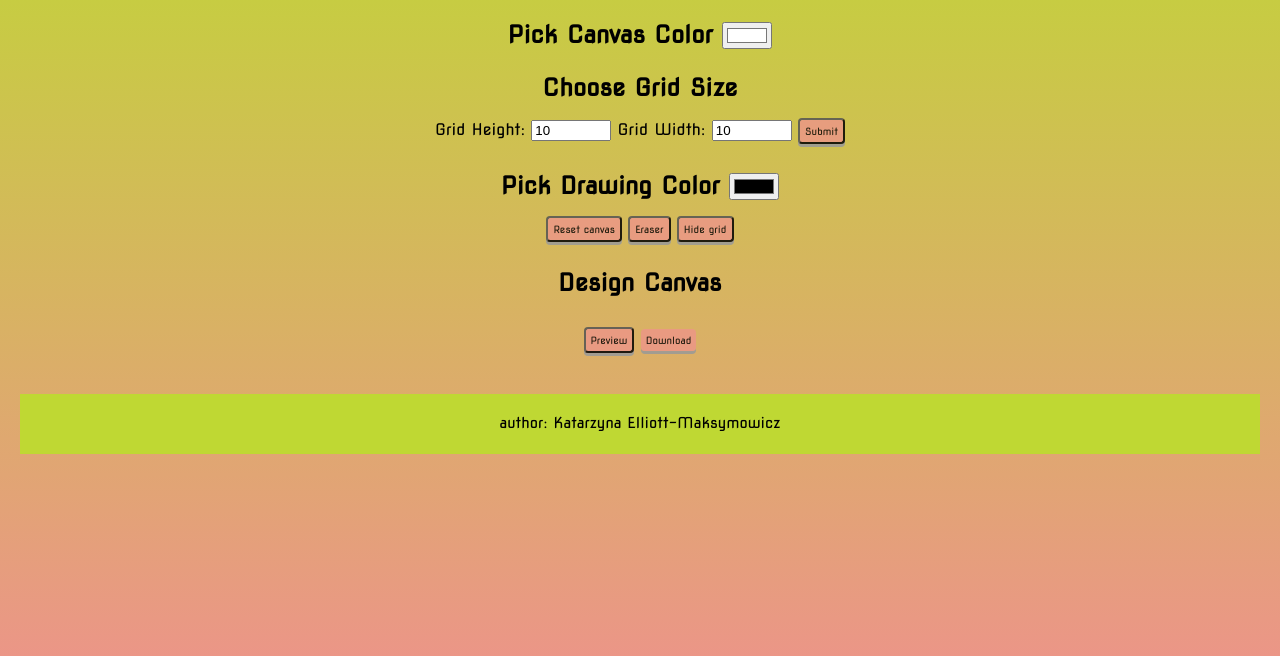
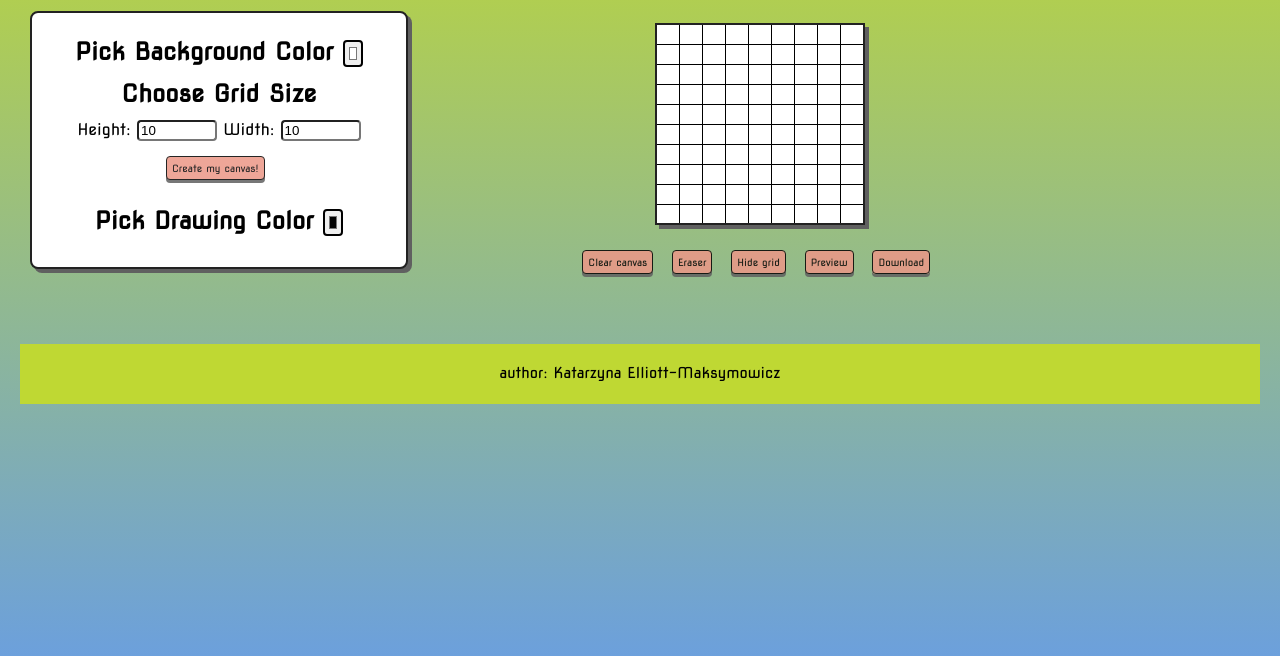
Before and after one commit to kasiaphilly/myPixelMaker, a plain HTML site: page index.html in a window 1280 px wide. Shown: the part 144-800 px from the top of the page. Drawn offline with nearby package versions, Linux system fonts and the light colour scheme; a script that the page names is missing.

Commit message:
confirm
pops when click clear canvas

```diff
--- a/designs.js
+++ b/designs.js
@@ -3,6 +3,7 @@ const height = $('#inputHeight').val();
 const width = $('#inputWidth').val();
 const canvasD = document.getElementById('pixelCanvas');
 const canvasJ = $('#pixelCanvas');
+const artwork = $('#artwork');
 
 // access the properties of "eraser" button
 const eraser = document.getElementById('eraser');
@@ -54,9 +55,12 @@ canvasJ.on("dblclick", 'td', function(e){
 
 // clear canvas
 $('#clearCanvas').on("click", function() {
- const bgColor = $("#bgcolorPicker").val();
- $("table, tr, td").css("background-color", bgColor);
+  if (confirm("Are you sure you want to clear your artwork?")) {
+    const bgColor = $("#bgcolorPicker").val();
+    $("table, tr, td").css("background-color", bgColor);
+  }
 });
+
 
 //eraser
 let clickCount = 0;
--- a/index.html
+++ b/index.html
@@ -13,33 +13,63 @@
 </head>
 <body>
 
-  <div class="flex-container">
   <header>
     <h1>Pixel Art Maker</h1>
   </header>
 
-      <h2>Pick Canvas Color <input type="color" id="bgcolorPicker" value="#ffffff"> </h2>
+<div class="flex-container">
+
+ <!-- design the grid
+-->
+ <div class = "designGrid">
+   <h2>Pick Background Color
+   <input type="color" id="bgcolorPicker" class="pickerField" value="#ffffff"></h2>
+
    <h2>Choose Grid Size</h2>
    <form id="sizePicker">
-        Grid Height:
-        <input type="number" id="inputHeight" name="height" min="1" max="50" value="10">
-        Grid Width:
-        <input type="number" id="inputWidth" name="width" min="1" max="50" value="10">
-        <input class = "button" type="submit">
+      Height:
+       <input type="number" class='inputField' id="inputHeight" name="height" min="1" max="50" value="10">
+      Width:
+       <input type="number" id="inputWidth" class='inputField' name="width" min="1" max="50" value="10">
+    <br>
+    <input class = "button" type="submit" value="Create my canvas!">
    </form>
 
-      <h2>Pick Drawing Color <input type="color" id="colorPicker"> </h2>
-      <button class = "button" id="clearCanvas"> Reset canvas </button>
+  <!-- choose brush color
+-->
+   <h2>Pick Drawing Color
+   <input type="color" id="colorPicker" class="pickerField"> </h2>
+  </div>
+
+
+  <!-- canvas
+-->
+  <div class = "artwork" id="artwork">
+
+    <div id="html-content-holder">
+
+      <table class="canvas" id="pixelCanvas">
+      <tr><td><td><td><td><td><td><td><td><td>
+      <tr><td><td><td><td><td><td><td><td><td>
+      <tr><td><td><td><td><td><td><td><td><td>
+      <tr><td><td><td><td><td><td><td><td><td>
+      <tr><td><td><td><td><td><td><td><td><td>
+      <tr><td><td><td><td><td><td><td><td><td>
+      <tr><td><td><td><td><td><td><td><td><td>
+      <tr><td><td><td><td><td><td><td><td><td>
+      <tr><td><td><td><td><td><td><td><td><td>
+      <tr><td><td><td><td><td><td><td><td><td>
+
+      </table>
+
+    </div>
+    <button class = "button" id="clearCanvas"> Clear canvas </button>
     <button class="button" id="eraser"> Eraser </button>
     <button class="button" id="grid"> Hide grid </button>
-
-<h2>Design Canvas</h2>
-<div id="html-content-holder">
-   <table class="canvas" id="pixelCanvas"></table>
-</div>
-
     <input id="btnPrev" type="button" class='button' value="Preview"/>
     <a id="dwnld" class='button' href="#">Download</a>
+  </div>
+</div>
 
 <div id="prev">
 <br>
@@ -47,11 +77,10 @@
 <div id="previewImage">
 </div>
 <br>
-    <footer>author: Katarzyna Elliott-Maksymowicz</footer>
-</div>
 
 <script src="designs.js">
 </script>
 
 </body>
+    <footer>author: Katarzyna Elliott-Maksymowicz</footer>
 </html>
--- a/styles.css
+++ b/styles.css
@@ -1,5 +1,8 @@
 .flex-container {
-    text-align: center;
+  display: flex;
+  flex-direction: row;
+  flex-wrap: wrap;
+  align-items: flex-start;
 }
 
 header {
@@ -18,32 +21,58 @@ footer{
 body {
   margin: 20px;
   text-align: center;
-  background: linear-gradient(rgb(191, 216, 51),rgb(235, 150, 135)); ;
+  background: linear-gradient(rgb(191, 216, 51),rgb(108, 160, 220)); ;
   font-family:'Nova Square', cursive;
 }
 
+/*field with size & background picker*/
+.designGrid{
+ flex-basis: 350px;
+ width: 350px;
+ height: 230px;
+ background-color: white;
+ border: 2px solid #222;
+ border-radius: 8px;
+ box-shadow:4px 4px rgb(96,96,96);
+ display: inline-block;
+ padding: 12px;
+ margin: 10px;
+}
+
+.artwork{
+ flex-basis: 600px;
+ align-self: flex-start;
+ display: inline-block;
+ padding: 12px;
+ margin: 0px 10px 10px 30px;
+}
+
+
 h1 {
   font-family:'Nova Square', cursive;
+  -webkit-text-fill-color: rgb(0,162,138);
+  -webkit-text-stroke-width: 1px;
+  -webkit-text-stroke-color: black;
+  text-align: center;
+  font-weight: bold;
   font-size: 70px;
   color: rgb(0,162,138);
-  margin: 0.2em;
+  margin: 0em .1em 0.3em 0em;
 }
 
 h2 {
-    margin: 1em 0 0.25em;
-}
-
-h2:first-of-type {
-    margin-top: 0.5em;
+    margin: .5em 0 .5em 0;
 }
 
 .button {
-  margin: 1em 0 0.25em;
+  margin: 1.5em 1em 1em 0.25em;
   padding: 5px;
+  border: 2px solid black;
+  border-width: 1.5px;
   border-radius: 4px;
   background-color: rgb(236,151,135);
   opacity: .85;
-  box-shadow: 0 3px #999;
+  box-shadow: 0 3px rgb(96,96,96);
   font-family:'Nova Square', cursive;
   font-size: 10px;
   color: black;
@@ -62,6 +91,21 @@ h2:first-of-type {
   transform: translateY(1px);
 }
 
+.inputField{
+  border-radius: 4px;
+  border-width: 2px;
+}
+
+.pickerField{
+  border-radius: 4px;
+  border-width: 2px;
+  width: 20px;
+}
+
+.inputField:focus {
+  background-color: rgb(191, 216, 51);
+}
+
 table,
 tr,
 td {
@@ -73,6 +117,8 @@ table {
   table-layout:fixed;
   border-collapse: collapse;
   margin: 10px auto;
+  border: 2px solid #222;
+  box-shadow:4px 4px rgb(96,96,96);
 }
 
 tr {
@@ -81,6 +127,7 @@ tr {
 
 td {
     width: 20px;
+  background-color: white;
 }
 
 .td {
@@ -96,7 +143,7 @@ input[type=number] {
 }
 
 .cellCl:hover {
-  border: 2px solid black;
+  box-shadow: inset 0px 0px 1px 2px rgb(96,96,96);
 }
 
 .turnedOn{
```
Lines whose indentation alone changed are shown as unchanged.
